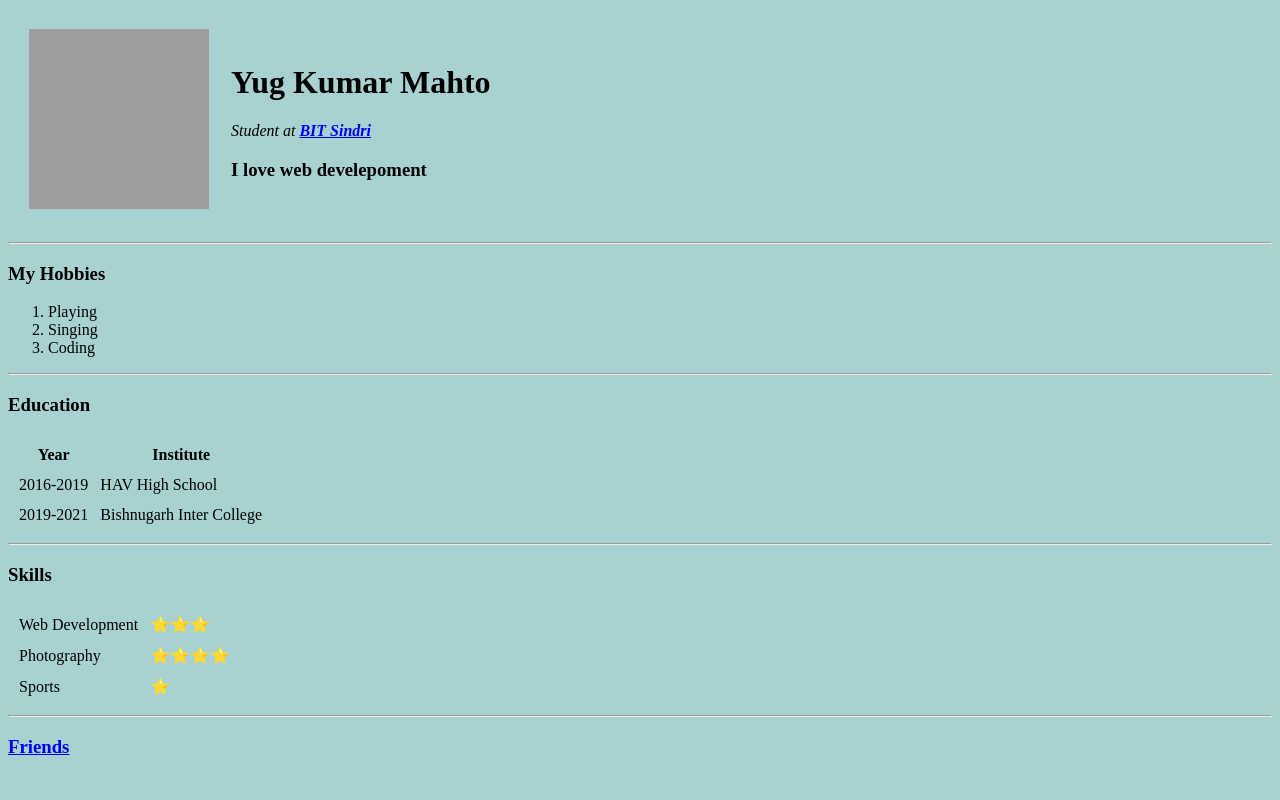
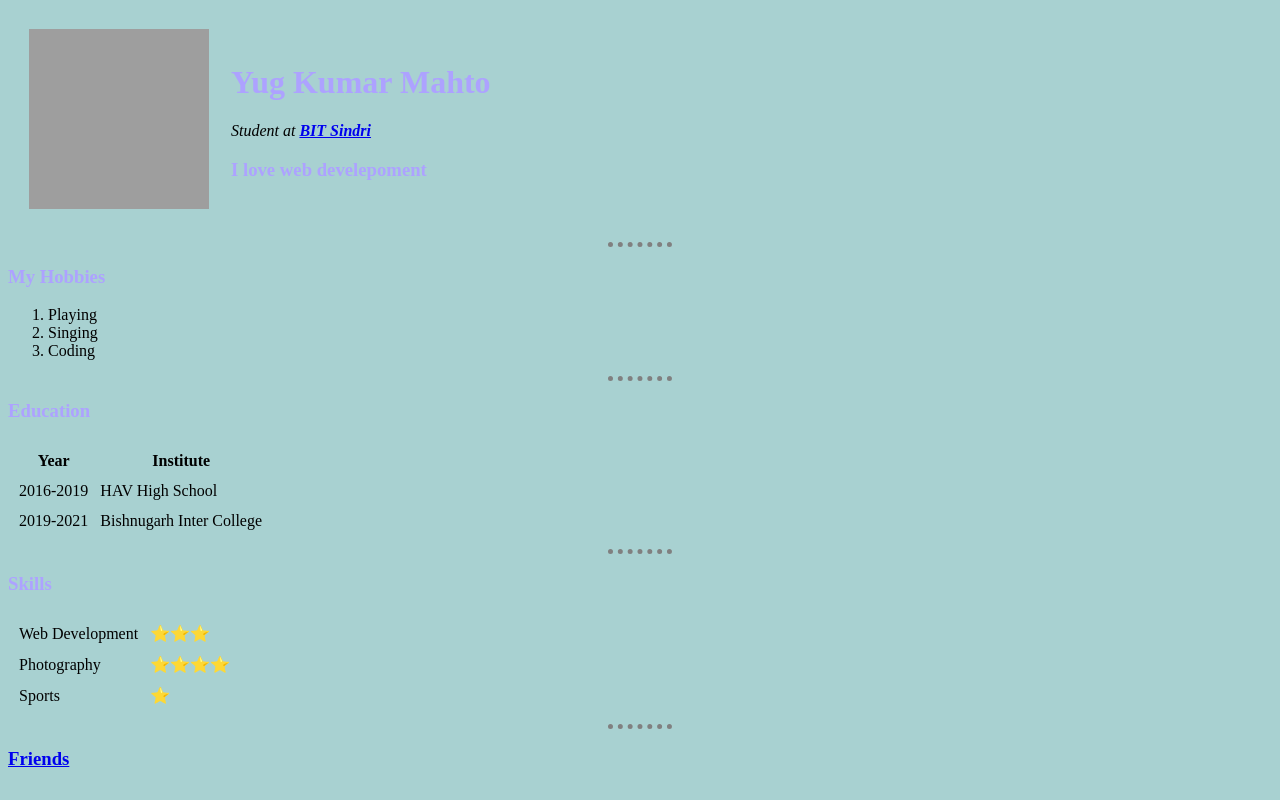
Before and after one commit to yugbit2021/W-D, a plain HTML site: page index.html in a window 1280 px wide. Drawn offline with Linux system fonts and the light colour scheme; grey boxes are pictures that could not be loaded.

Commit message:
External-css

```diff
--- /dev/null
+++ b/css/styles.css
@@ -0,0 +1,16 @@
+body {
+    background-color: #A8D1D1;
+}
+h1{
+    color:#ADA2FF;
+}
+h3{
+    color:#ADA2FF;
+}
+hr{
+    border-style: none;
+    border-top-style: dotted;
+    border-width: 5px;
+    border-color: gray;
+    width: 5%;
+}
--- a/index.html
+++ b/index.html
@@ -4,11 +4,7 @@
     <meta charset="UTF-8">
 
     <title>💜 My Personal Website</title>
-    <style>
-        body {
-            background-color: #A8D1D1;
-        }
-    </style>
+    <link rel="stylesheet" href="css/styles.css">
 </head>
 <body>
     <table cellspacing="20">
```
Also changed, not shown: friends.html (+1 -1 lines).
